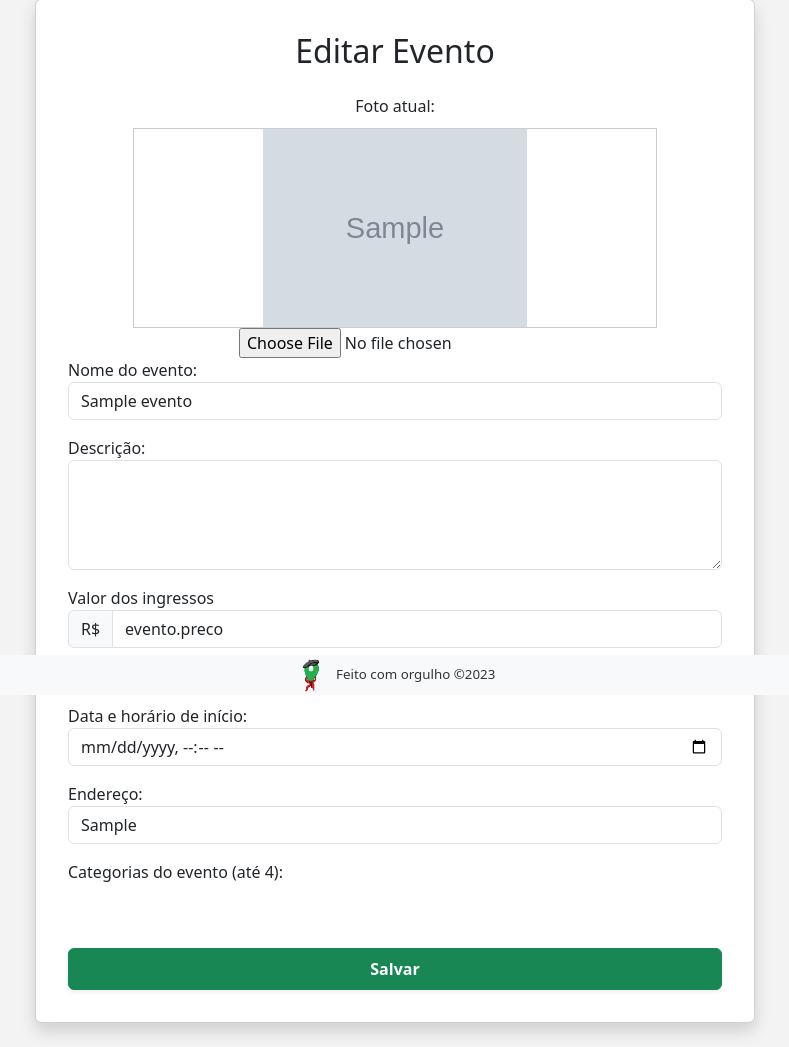
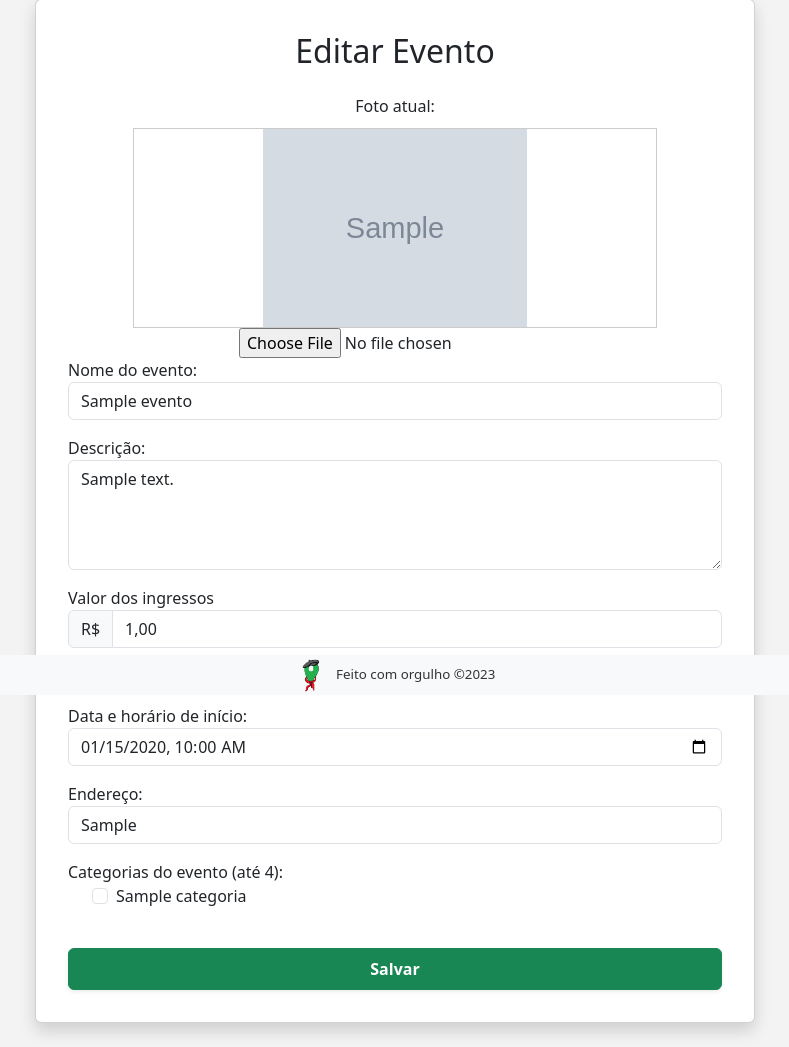
Before and after one commit to AnaCandida/Projeto-Empreendedor, a Django app: page /editar_evento/1 in a window 1280 px wide. Shown: the part 105-1152 px from the top of the page, without its empty margins (245-1034 px from the left). Run offline with Django 4.2, Linux system fonts and the light colour scheme; tables that the repository leaves empty hold one stand-in row (values such as "Sample post"); grey boxes marked "Sample" are stand-in pictures; some libraries are stand-ins or nearby versions.

Commit message:
fix: corrige categorias, horario e preco nos formularios

```diff
--- a/bora_la/core/static/bora_la/css/main.css
+++ b/bora_la/core/static/bora_la/css/main.css
@@ -25,7 +25,18 @@
     -moz-appearance: textfield;
 }
 
-
+/* CATEGORIAS */
+.tag {
+    display: block;
+    padding: 3px 5px;
+    margin-right: 20%;
+    margin-bottom: 2%;
+    background-color: #81c0a2;
+    color: #ffffff;
+    border-radius: 4px;
+    width: 50%;
+    font-size: 90%;
+  }
 /* PAGINA */
 /* Cor de fundo verde claro */
 .color-background {
--- a/bora_la/core/templates/base.html
+++ b/bora_la/core/templates/base.html
@@ -17,7 +17,6 @@
 <link rel="stylesheet" href="https://cdn.jsdelivr.net/npm/bootstrap-icons@1.3.0/font/bootstrap-icons.css">
 
 <!-- Estilos globais -->
-<link rel="stylesheet" href="{% static 'bora_la/css/main.css' %}">
 <link rel="stylesheet" href="{% static 'bora_la/css/main.css' %}">
 
 <body class="color-background">
--- a/bora_la/core/templates/editar_evento.html
+++ b/bora_la/core/templates/editar_evento.html
@@ -64,15 +64,15 @@
                </div>
                <div class="form-group mb-3">
                   <label for="descricao_evento">Descrição:</label>
-                  <textarea class="form-control" id="descricao_evento" name="descricao_evento" rows="4" value="{{ evento.descricao }}" required></textarea>
-
+                  <textarea class="form-control" id="descricao_evento" name="descricao_evento" rows="4" required>{{ evento.descricao }}</textarea>
                </div>
 
                <div class="form-group mb-3">
                   <label for="preco_evento">Valor dos ingressos</label>
                   <div class="input-group">
                       <span class="input-group-text">R$</span>
-                     <input type="text" class="form-control no-spin" name="preco_evento" id="preco_evento" placeholder="00,00" value="evento.preco" required>
+                      <input type="text" class="form-control no-spin" name="preco_evento" id="preco_evento" placeholder="00,00"
+                             value="{{ evento.preco|floatformat:2 }}">
                   </div>
                   <div class="invalid-feedback" id="precoError">Apenas valores numéricos são permitidos.</div>
               </div>
@@ -82,10 +82,10 @@
                </div>
 
 
-
                <div class="mb-3">
                   <label for="data_evento">Data e horário de início:</label>
-                  <input type="datetime-local" class="form-control" name="data_evento" id="data_evento" value="{{evento.horario}}">
+                  <input type="datetime-local" class="form-control" name="data_evento" id="data_evento"
+                         value="{{ evento.horario|date:'Y-m-d\TH:i' }}">
               </div>
 
                <div class="form-group mb-3">
@@ -96,10 +96,10 @@
                <div class="form-group mb-4">
                   <label for="pref_categorias">Categorias do evento (até 4):</label>
                   <div class="form-check">
-                     {% for categoria in evento.categorias %}
-
+                      {% for categoria in categorias %}
                           <div class="form-check">
-                        <input class="form-check-input" type="checkbox" name="pref_categorias[]" value="{{ categoria.id }}" id="categoria{{ categoria.id }}">
+                              <input class="form-check-input" type="checkbox" name="pref_categorias[]" value="{{ categoria.id }}" id="categoria{{ categoria.id }}"
+                                  {% if categoria.id in evento.categorias.all %} checked {% endif %}>
                               <label class="form-check-label" for="categoria{{ categoria.id }}">{{ categoria.nome }}</label>
                           </div>
                       {% endfor %}
--- a/bora_la/core/views.py
+++ b/bora_la/core/views.py
@@ -12,6 +12,7 @@ import pprint
 from decimal import Decimal
 from datetime import datetime
 import pytz
+
 MSG_PARA_COMPARTILHAR = "Confira esse evento incrível que está chegando! Clique no link abaixo para conferir mais detalhes:"
 MSG_ERRO_COMPARTILHAR = "Ocorreu um erro ao tentar compartilhar o evento"
 MSG_SUCESS_AGRADECIMENTO = "Obrigada por compartilhar conosco sua experiência!"
@@ -146,8 +147,10 @@ def cadastrar_evento(request):
     if request.method == "POST":
         nome_evento = request.POST.get("nome_evento")
         descricao = request.POST.get("descricao_evento")
-        horario_str  = request.POST.get("data_evento")
-        horario = datetime.strptime(horario_str, "%Y-%m-%dT%H:%M").replace(tzinfo=pytz.UTC)
+        horario_str = request.POST.get("data_evento")
+        horario = datetime.strptime(horario_str, "%Y-%m-%dT%H:%M").replace(
+            tzinfo=pytz.UTC
+        )
         localizacao = request.POST.get("endereco_evento")
         preco_ingressos = request.POST.get("preco_evento")
         if preco_ingressos:
@@ -155,6 +158,10 @@ def cadastrar_evento(request):
             preco_ingressos = Decimal(preco_ingressos)
         foto = request.FILES.get("image")
         categorias = request.POST.getlist("pref_categorias[]")
+        categorias_instancias = []
+        for categoria_id in categorias:
+            categoria = Categoria.objects.get(pk=categoria_id)
+            categorias_instancias.append(categoria)
         organizador = Usuario.objects.get(django_user=request.user)
         try:
             criar_evento = Evento.objects.create(
@@ -166,14 +173,11 @@ def cadastrar_evento(request):
                 preco=preco_ingressos if preco_ingressos else 0,
                 foto=foto,
             )
+            criar_evento.categorias_id.set(categorias_instancias)
 
-
-            criar_evento.categorias_id.set(categorias)
             print("Evento cadastrado com sucesso")
             pprint.pprint(criar_evento.__dict__)
-            return redirect(
-                "meus_eventos"
-            )
+            return redirect("meus_eventos")
         except Exception as e:
             print("ERROR")
             print(e)
@@ -193,8 +197,15 @@ def cadastrar_evento(request):
 
 
 def evento_view(request, id):
+    tipo_usuario = None
+    if request.user.is_authenticated:
+        tipo_usuario = get_tipo_usuario(request.user)
     evento = get_object_or_404(Evento, pk=id)
-    return render(request, "editar_evento.html", {"evento": evento})
+    context = {
+        "eventos": evento,
+        "tipo_usuario": tipo_usuario if tipo_usuario else 0,
+    }
+    return render(request, "editar_evento.html", context)
 
 
 def editar_evento(request, id):
@@ -207,11 +218,22 @@ def editar_evento(request, id):
         nome_evento = request.POST.get("nome_evento")
         descricao = request.POST.get("descricao_evento")
         user = request.user
-        horario = request.POST.get("data_evento")
+        horario_str = request.POST.get("data_evento")
+        horario = datetime.strptime(horario_str, "%Y-%m-%dT%H:%M").replace(
+            tzinfo=pytz.UTC
+        )
         localizacao = request.POST.get("endereco_evento")
         preco_ingressos = request.POST.get("preco_evento")
         foto = request.FILES.get("image")
-        # categorias = request.POST.getlist("pref_categorias[]")
+        preco_ingressos = request.POST.get("preco_evento")
+        if preco_ingressos:
+            preco_ingressos = preco_ingressos.replace(",", ".")
+            preco_ingressos = Decimal(preco_ingressos)
+        categorias = request.POST.getlist("pref_categorias[]")
+        categorias_instancias = []
+        for categoria_id in categorias:
+            categoria = Categoria.objects.get(pk=categoria_id)
+            categorias_instancias.append(categoria)
         organizador = Usuario.objects.get(django_user=user)
         try:
             evento.nome = nome_evento
@@ -223,6 +245,7 @@ def editar_evento(request, id):
                 evento.foto = foto
             evento.organizador_id = organizador
             evento.save()
+            evento.categorias_id.set(categorias_instancias)
 
             print("Evento alterado com sucesso")
             pprint.pprint(evento.__dict__)
@@ -241,4 +264,5 @@ def editar_evento(request, id):
         "evento": evento,
         "categorias": categorias_default,
     }
+    pprint.pprint(evento.__dict__)
     return render(request, "editar_evento.html", context)
```
Also changed, not shown: bora_la/core/templates/meus_eventos.html (+8 -4 lines). Lines whose indentation alone changed are shown as unchanged.
